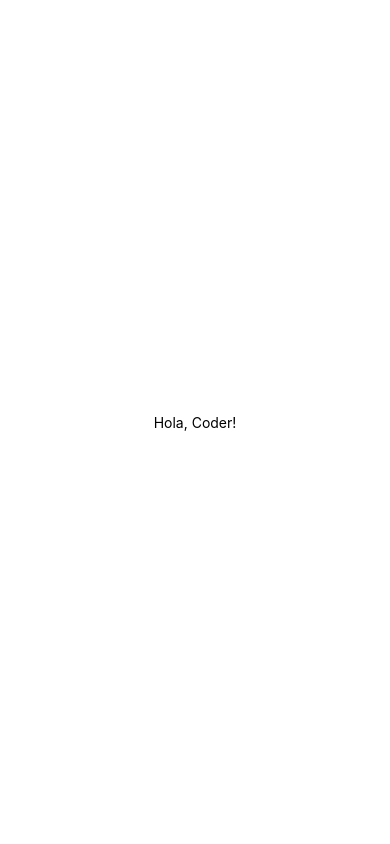
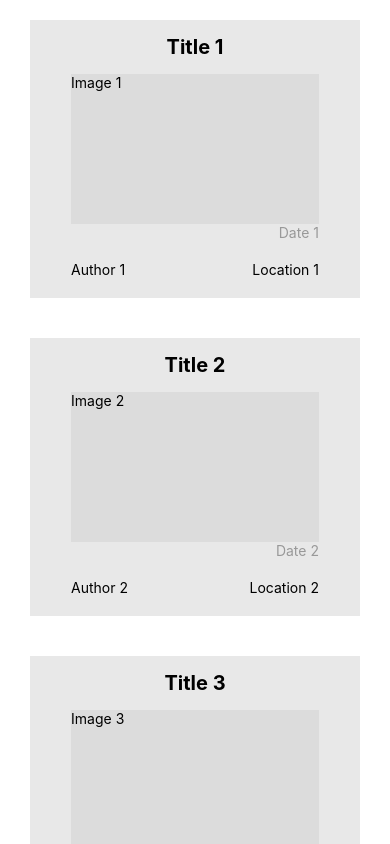
Before and after one commit to NahuelTechnisys/React-Native, a React Native app: screen / in a window 390 px wide. Built offline with nearby package versions, Linux system fonts and the light colour scheme.

Commit message:
Se muestra una lista con datos almacenados en un array.

```diff
--- a/App.js
+++ b/App.js
@@ -1,15 +1,18 @@
-import { StyleSheet, Text, View } from 'react-native';
+import { StyleSheet, View } from 'react-native';
 
 import React from 'react';
 import { StatusBar } from 'expo-status-bar';
+import { NewsList } from './Components/NewsList/NewsList';
 
 export default function App() {
+
   return (
     <View style={styles.container}>
-      <Text>Hola, Coder!</Text>
-      <StatusBar style="auto" />
+      <NewsList/>
+      {/* <StatusBar style="auto" /> */}
     </View>
   );
+
 }
 
 const styles = StyleSheet.create({
--- /dev/null
+++ b/Components/NewsList/NewsList.js
@@ -0,0 +1,36 @@
+import React, { useState } from "react";
+import { StyleSheet, FlatList } from "react-native";
+import { NewsListItem } from "../NewsListItem/NewsListItem";
+
+export const NewsList = () => {
+
+    const [list,setList] = useState(
+            [{id: 1, title: 'Title 1', image:'Image 1', description: 'Description 1', author: 'Author 1', date: 'Date 1', location: 'Location 1'},
+            { id: 2, title: 'Title 2', image:'Image 2', description: 'Description 2', author: 'Author 2', date: 'Date 2', location: 'Location 2'},
+            { id: 3, title: 'Title 3', image: 'Image 3', description: 'Description 3', author: 'Author 3', date: 'Date 3', location: 'Location 3' },
+            { id: 4, title: 'Title 4', image: 'Image 4', description: 'Description 4', author: 'Author 4', date: 'Date 4', location: 'Location 4' },
+            { id: 5, title: 'Title 5', image: 'Image 5', description: 'Description 5', author: 'Author 5', date: 'Date 5', location: 'Location 5' },
+            { id: 6, title: 'Title 6', image: 'Image 6', description: 'Description 6', author: 'Author 6', date: 'Date 6', location: 'Location 6' }]
+        );
+
+    return (
+        <FlatList style={listStyles.container}
+
+            //Infomación de la lista
+            data={list}
+
+            //Renderizado
+            renderItem={data => ( <NewsListItem data={data} /> )}
+
+            //Key
+            keyExtractor={(item) => item.id}
+        />
+
+    );
+}
+
+const listStyles = StyleSheet.create({
+    container: {
+        width:'95%'
+    }
+});
--- /dev/null
+++ b/Components/NewsListItem/NewsListItem.js
@@ -0,0 +1,53 @@
+import React from "react";
+import { StyleSheet, View, Text } from "react-native";
+
+export const NewsListItem = ({data}) => {
+
+    return (
+        <View style={listItemsStyles.listItem}>
+            <Text style={listItemsStyles.title}>{data.item.title}</Text>
+            <View style={listItemsStyles.infoContainer}>
+                <Text style={listItemsStyles.image}>{data.item.image}</Text>
+                <Text style={listItemsStyles.date}>{data.item.date}</Text>
+                <View style={listItemsStyles.newFooter}>
+                    <Text>{data.item.author}</Text>
+                    <Text>{data.item.location}</Text>
+                </View>
+            </View>
+        </View>
+    );
+}
+
+const listItemsStyles = StyleSheet.create({
+    listItem: {
+        margin: 20,
+        backgroundColor: '#aaa4'
+    },
+    title: {
+        alignSelf: 'center',
+        paddingTop: 15,
+        paddingBottom: 15,
+        fontSize: 20,
+        fontWeight: 'bold'
+    },
+    infoContainer: {
+        width: '75%',
+        alignSelf: 'center'
+    },
+    image: {
+        width: '100%',
+        alignSelf: 'center',
+        height: 150,
+        backgroundColor: '#aaa3'
+    },
+    date: {
+        color: '#999',
+        marginBottom: 20,
+        alignSelf: 'flex-end'
+    },
+    newFooter: {
+        flexDirection: 'row',
+        justifyContent: 'space-between',
+        marginBottom: 20
+    }
+});
```
